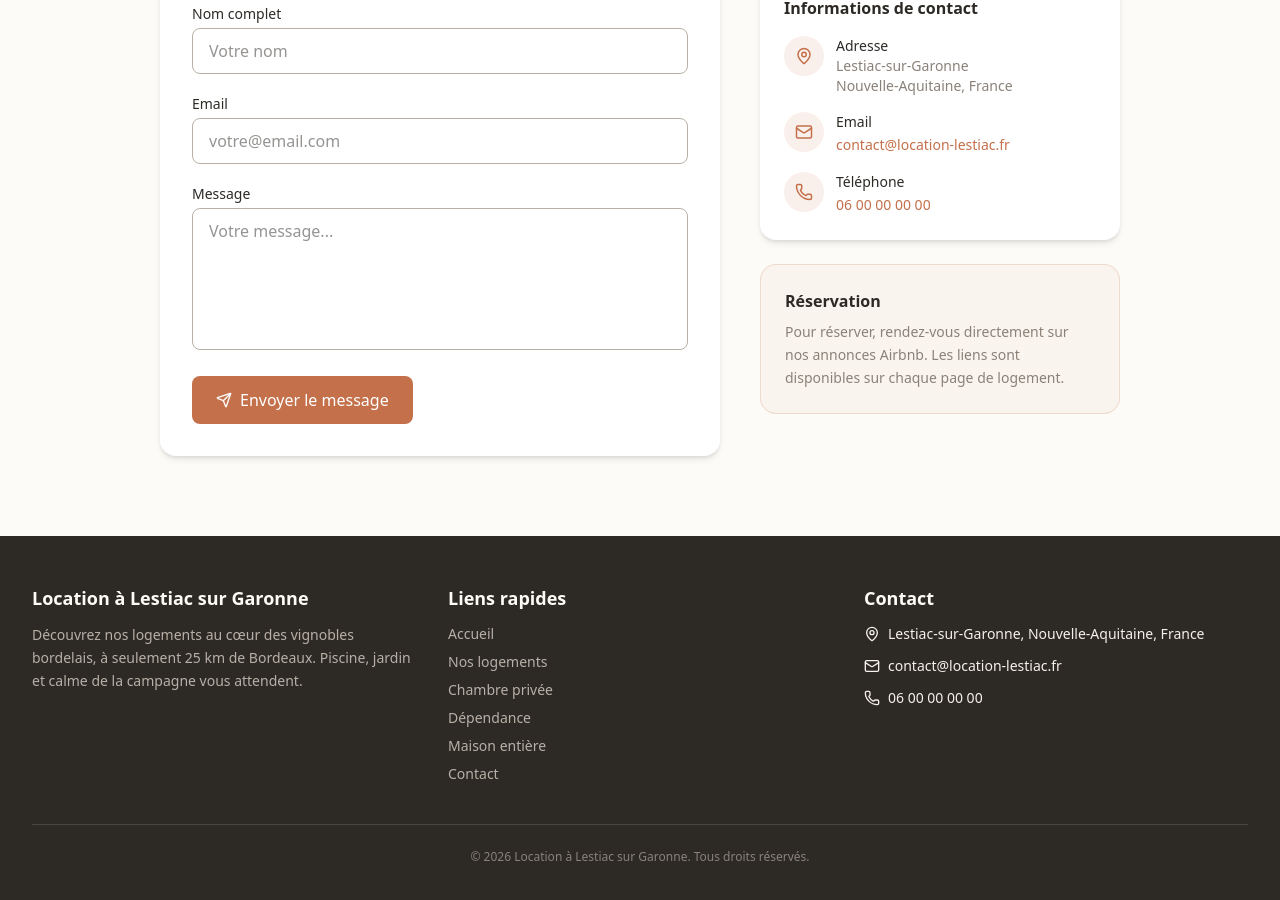
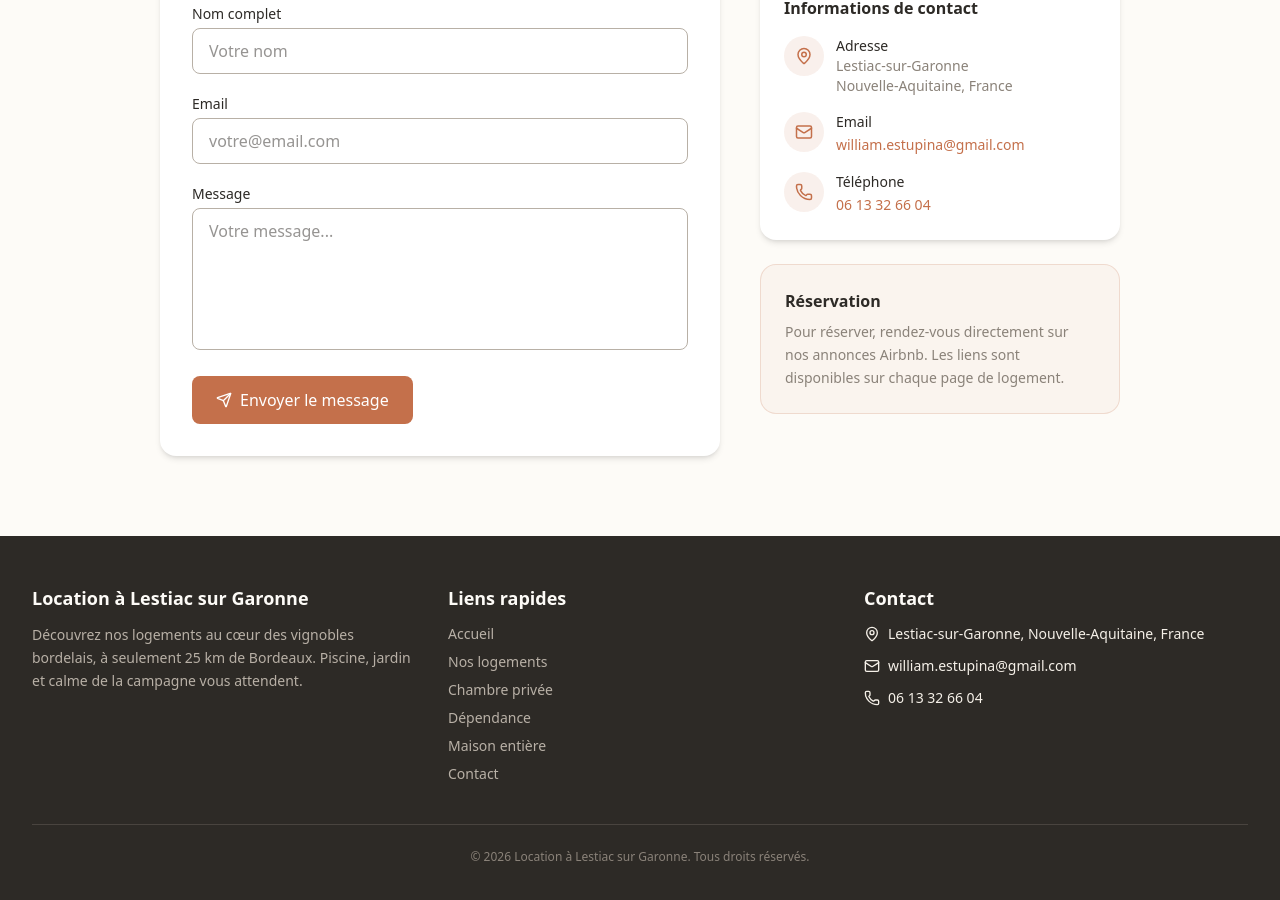
Before and after one commit to william-estupina/location-maison, a React (Vite) app: page /contact in a window 1280 px wide. Shown: the part 320-1220 px from the top of the page. Built offline with nearby package versions, Linux system fonts and the light colour scheme.

Commit message:
modification des coordonnées de contact

```diff
--- a/src/components/ContactForm.tsx
+++ b/src/components/ContactForm.tsx
@@ -10,7 +10,7 @@ export default function ContactForm() {
     e.preventDefault();
     const subject = encodeURIComponent(`Contact depuis le site - ${name}`);
     const body = encodeURIComponent(`Nom: ${name}\nEmail: ${email}\n\n${message}`);
-    window.location.href = `mailto:contact@location-lestiac.fr?subject=${subject}&body=${body}`;
+    window.location.href = `mailto:william.estupina@gmail.com?subject=${subject}&body=${body}`;
   };
 
   return (
--- a/src/components/Footer.tsx
+++ b/src/components/Footer.tsx
@@ -38,14 +38,14 @@ export default function Footer() {
               </li>
               <li className="flex items-center gap-2">
                 <Mail size={16} className="shrink-0" />
-                <a href="mailto:contact@location-lestiac.fr" className="hover:text-cream transition-colors">
-                  contact@location-lestiac.fr
+                <a href="mailto:william.estupina@gmail.com" className="hover:text-cream transition-colors">
+                  william.estupina@gmail.com
                 </a>
               </li>
               <li className="flex items-center gap-2">
                 <Phone size={16} className="shrink-0" />
-                <a href="tel:+33600000000" className="hover:text-cream transition-colors">
-                  06 00 00 00 00
+                <a href="tel:+33613326604" className="hover:text-cream transition-colors">
+                  06 13 32 66 04
                 </a>
               </li>
             </ul>
--- a/src/pages/Contact.tsx
+++ b/src/pages/Contact.tsx
@@ -46,8 +46,8 @@ export default function Contact() {
                     </div>
                     <div>
                       <p className="text-sm font-medium text-charcoal">Email</p>
-                      <a href="mailto:contact@location-lestiac.fr" className="text-sm text-terracotta hover:text-terracotta-dark transition-colors">
-                        contact@location-lestiac.fr
+                      <a href="mailto:william.estupina@gmail.com" className="text-sm text-terracotta hover:text-terracotta-dark transition-colors">
+                        william.estupina@gmail.com
                       </a>
                     </div>
                   </li>
@@ -57,8 +57,8 @@ export default function Contact() {
                     </div>
                     <div>
                       <p className="text-sm font-medium text-charcoal">Téléphone</p>
-                      <a href="tel:+33600000000" className="text-sm text-terracotta hover:text-terracotta-dark transition-colors">
-                        06 00 00 00 00
+                      <a href="tel:+33613326604" className="text-sm text-terracotta hover:text-terracotta-dark transition-colors">
+                        06 13 32 66 04
                       </a>
                     </div>
                   </li>
```
